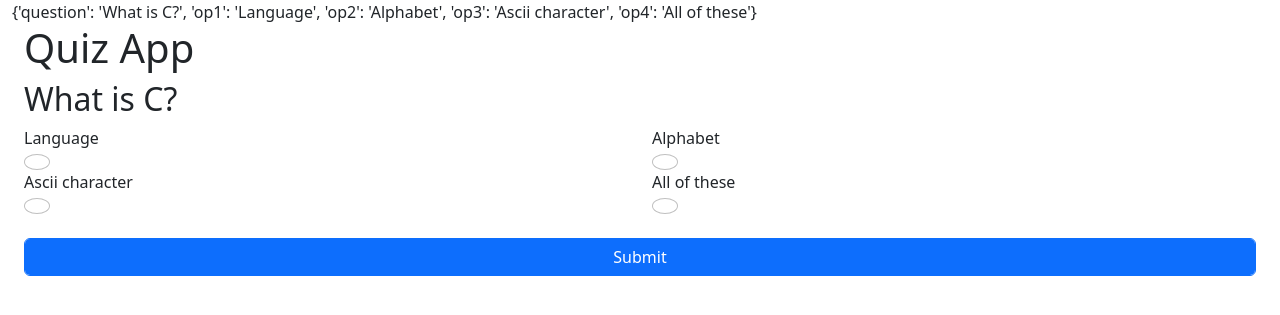
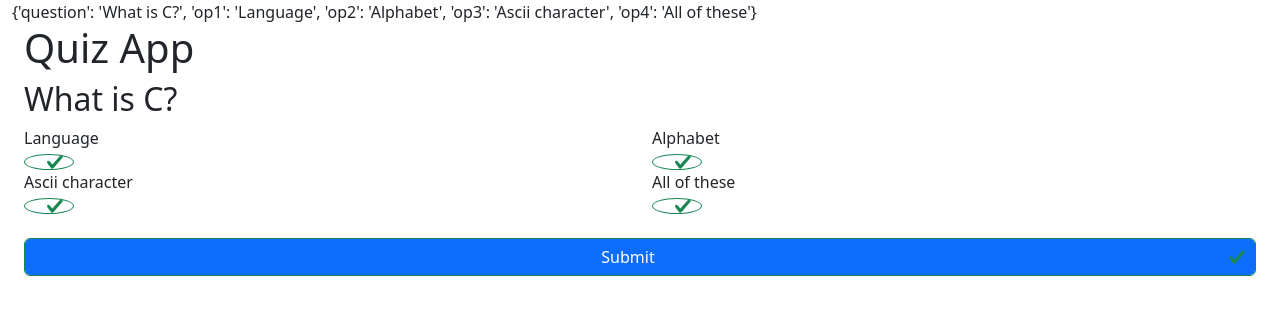
Before and after one commit to avseksingh/varanasisoftwarejunction, a Django app: page /quiz/ in a window 1280 px wide. Shown: the part 128-443 px from the top of the page. Run offline with Django 3.2, Linux system fonts and the light colour scheme.

Commit message:
Update quiz.html

```diff
--- a/hello/templates/quiz.html
+++ b/hello/templates/quiz.html
@@ -8,7 +8,7 @@ Quiz App
 
 {% block content %}
 {{question}}
-<form method="post">
+<form method="post"  class="was-validated">
     {% csrf_token %}
 <div class="container-fluid">
     <div class="row">
@@ -17,7 +17,7 @@ Quiz App
         </div>
 
     </div>
-<form method="post"  class="was-validated">
+
     <div class="row">
         <div class="col-sm-6">
             <h2>{{question.question}}</h2>
```
